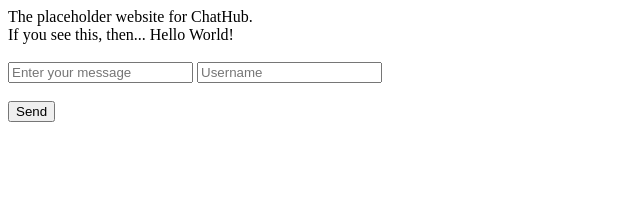
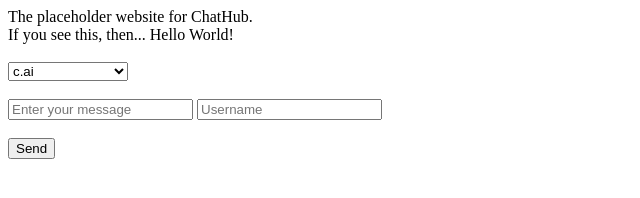
Before and after one commit to FilipAgain2763/chat-hub, a plain HTML site: page docs/index.html in a window 1280 px wide. Shown: the whole page, without its empty margins (0-640 px from the left). Drawn offline with Linux system fonts and the light colour scheme.

Commit message:
add a drop down (how was the fall)

```diff
--- a/docs/index.html
+++ b/docs/index.html
@@ -7,6 +7,12 @@
     <p1>The placeholder website for ChatHub.</p1>
     <br>
     <p1>If you see this, then... Hello World!</p1>
+    <br>
+    <br>
+    <select>
+     <option value="option1">c.ai</option>
+     <option value="option2">Duck.ai (default)</option>
+    </select>
     <br>
     <br>
     <form>
```
